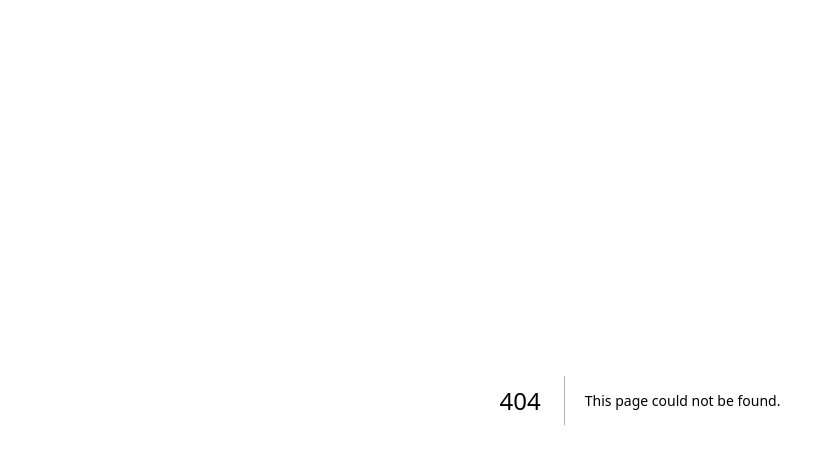
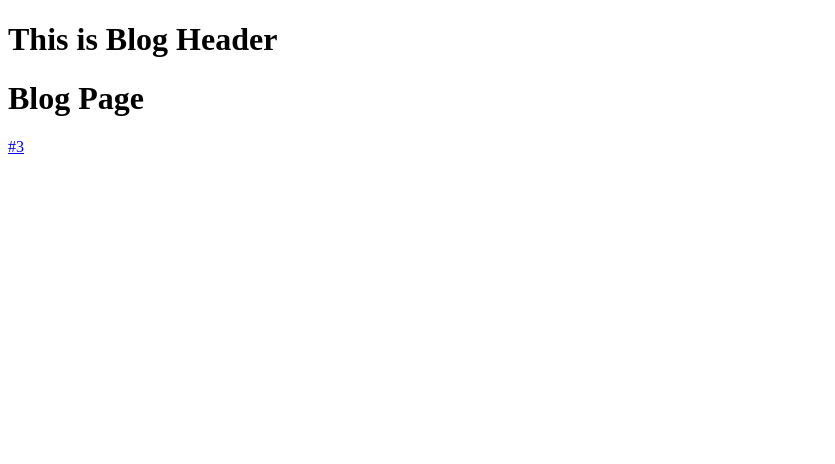
Before and after one commit to ektto1041/next-study, a Next.js app: page /blog in a window 1280 px wide. Before the commit this address had no page. Shown: the top 464 px of the page, without its empty margins (0-835 px from the left). Built offline with nearby package versions, Linux system fonts and the light colour scheme.

Commit message:
Nested Layout, Nested Page, Dynamic Route

```diff
--- /dev/null
+++ b/app/blog/[slug]/page.tsx
@@ -0,0 +1,5 @@
+import { SlugPage } from "@/src/pages/slug";
+
+export default function Slug() {
+  return <SlugPage />;
+}
--- /dev/null
+++ b/app/blog/layout.tsx
@@ -0,0 +1,16 @@
+import { ReactNode } from "react";
+
+interface BlogLayoutProps {
+  children: ReactNode;
+}
+
+export default function BlogLayout({ children }: BlogLayoutProps) {
+  return (
+    <>
+      <div>
+        <h1>This is Blog Header</h1>
+      </div>
+      {children}
+    </>
+  );
+}
--- /dev/null
+++ b/app/blog/page.tsx
@@ -0,0 +1,5 @@
+import { BlogPage } from "@pages/blog";
+
+export default function Blog() {
+  return <BlogPage />;
+}
--- /dev/null
+++ b/src/pages/blog/index.ts
@@ -0,0 +1 @@
+export { BlogPage } from "./ui/BlogPage";
--- /dev/null
+++ b/src/pages/blog/ui/BlogPage.tsx
@@ -0,0 +1,10 @@
+import Link from "next/link";
+
+export function BlogPage() {
+  return (
+    <>
+      <h1>Blog Page</h1>
+      <Link href={`/blog/3`}>#3</Link>
+    </>
+  );
+}
--- /dev/null
+++ b/src/pages/slug/index.ts
@@ -0,0 +1 @@
+export { SlugPage } from "./ui/SlugPage";
--- /dev/null
+++ b/src/pages/slug/ui/SlugPage.tsx
@@ -0,0 +1,3 @@
+export function SlugPage() {
+  return <h1>Slug Page</h1>;
+}
```
